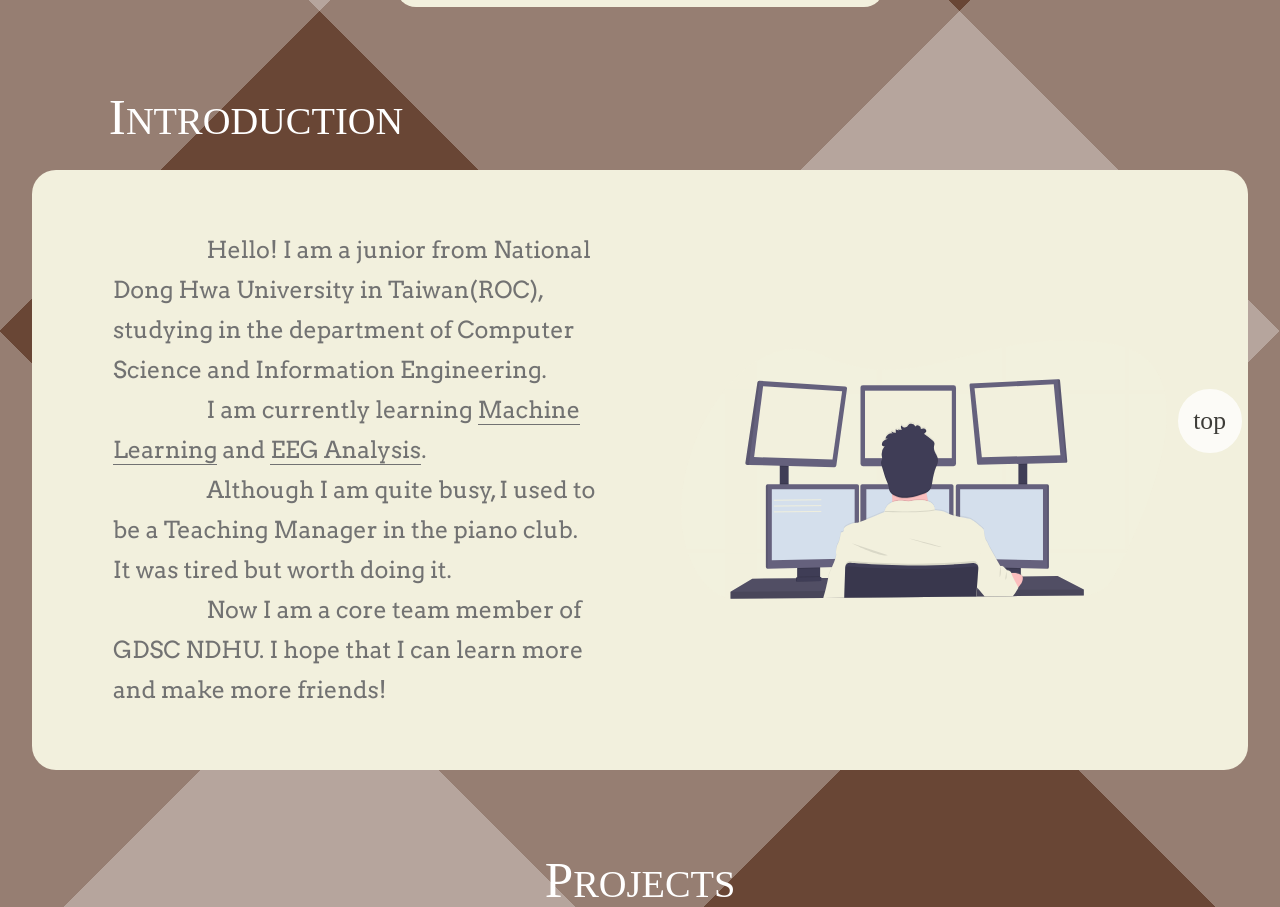
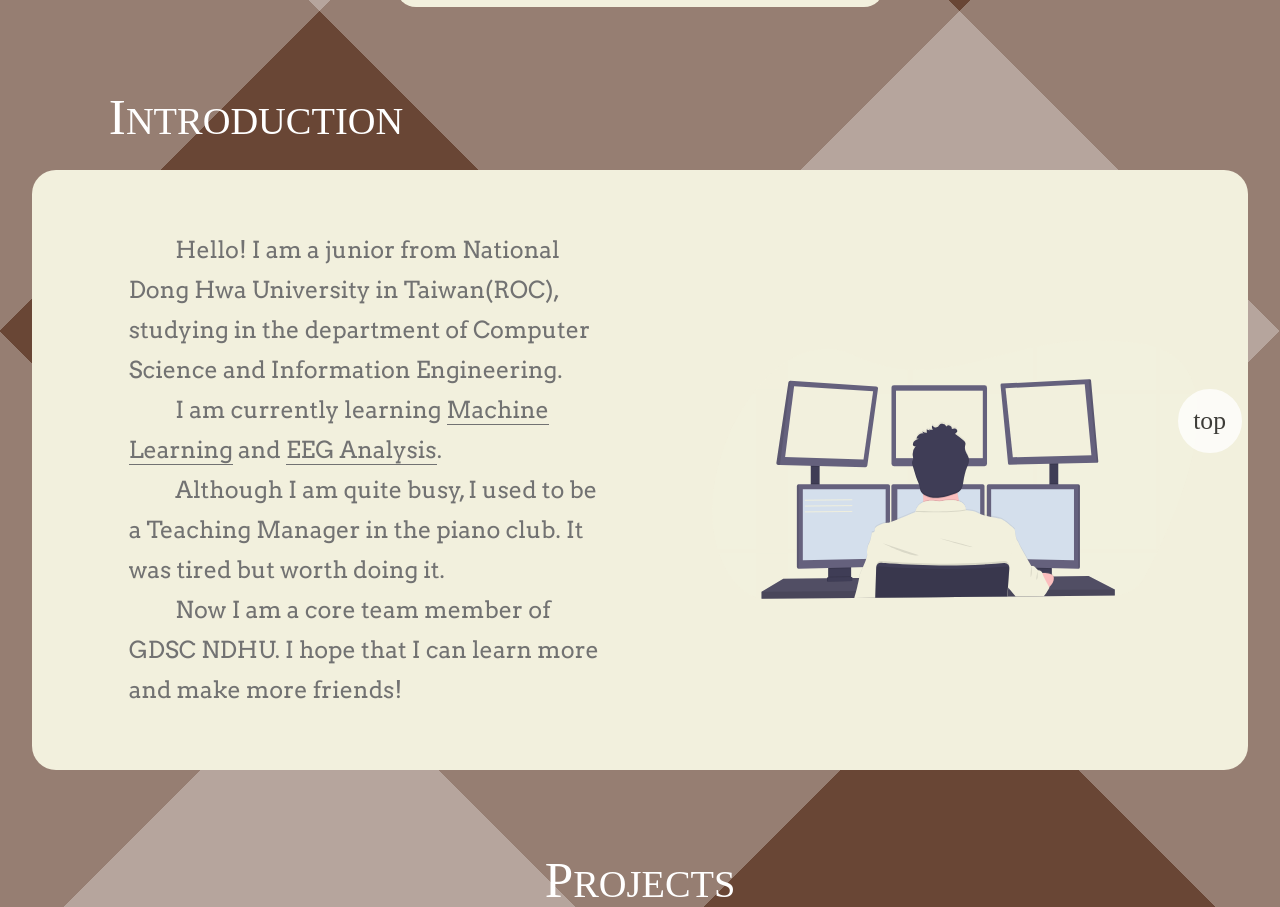
Before and after one commit to michael21910/michael21910.github.io, a PHP site: page / in a window 1280 px wide. Shown: the part 309-1216 px from the top of the page. Run offline with PHP 8.4, Linux system fonts and the light colour scheme; some web fonts are replaced.

Commit message:
change introduction margin left and front of every paragraph

```diff
--- a/css/intro.css
+++ b/css/intro.css
@@ -35,9 +35,14 @@
     font-size: 1.825vw;
     color: #727272;
     line-height: 5vh;
+    margin-left: 2em;
 }
 
-.intro > div > span{
+.intro > div > div{
+    text-indent: 2em;
+}
+
+.intro > div > div > span{
     border-bottom: 1px #727272 solid;
 }
 
--- a/index.html
+++ b/index.html
@@ -63,16 +63,21 @@
                 </div>
                 <div class="intro">
                     <div>
-                        &emsp;&emsp;&emsp;&emsp;Hello! I am a junior from National Dong Hwa University in Taiwan(ROC),
-                        studying in the department of Computer Science and Information Engineering.
-                        <br>
-                        &emsp;&emsp;&emsp;&emsp;I am currently learning <span>Machine Learning</span> and <span>EEG Analysis</span>.
-                        <br>
-                        &emsp;&emsp;&emsp;&emsp;Although I am quite busy, I used to be a Teaching Manager in the piano club.
-                        It was tired but worth doing it.
-                        <br>
-                        &emsp;&emsp;&emsp;&emsp;Now I am a core team member of GDSC NDHU. I hope that I can learn more
-                        and make more friends!
+                        <div>
+                            Hello! I am a junior from National Dong Hwa University in Taiwan(ROC),
+                            studying in the department of Computer Science and Information Engineering.
+                        </div>
+                        <div>
+                            I am currently learning <span>Machine Learning</span> and <span>EEG Analysis</span>.
+                        </div>
+                        <div>
+                            Although I am quite busy, I used to be a Teaching Manager in the piano club.
+                            It was tired but worth doing it.
+                        </div>
+                        <div>
+                            Now I am a core team member of GDSC NDHU. I hope that I can learn more
+                            and make more friends!
+                        </div>
                     </div>
                     <div class="introRight">
                         <img src="img/intro.svg">
```
